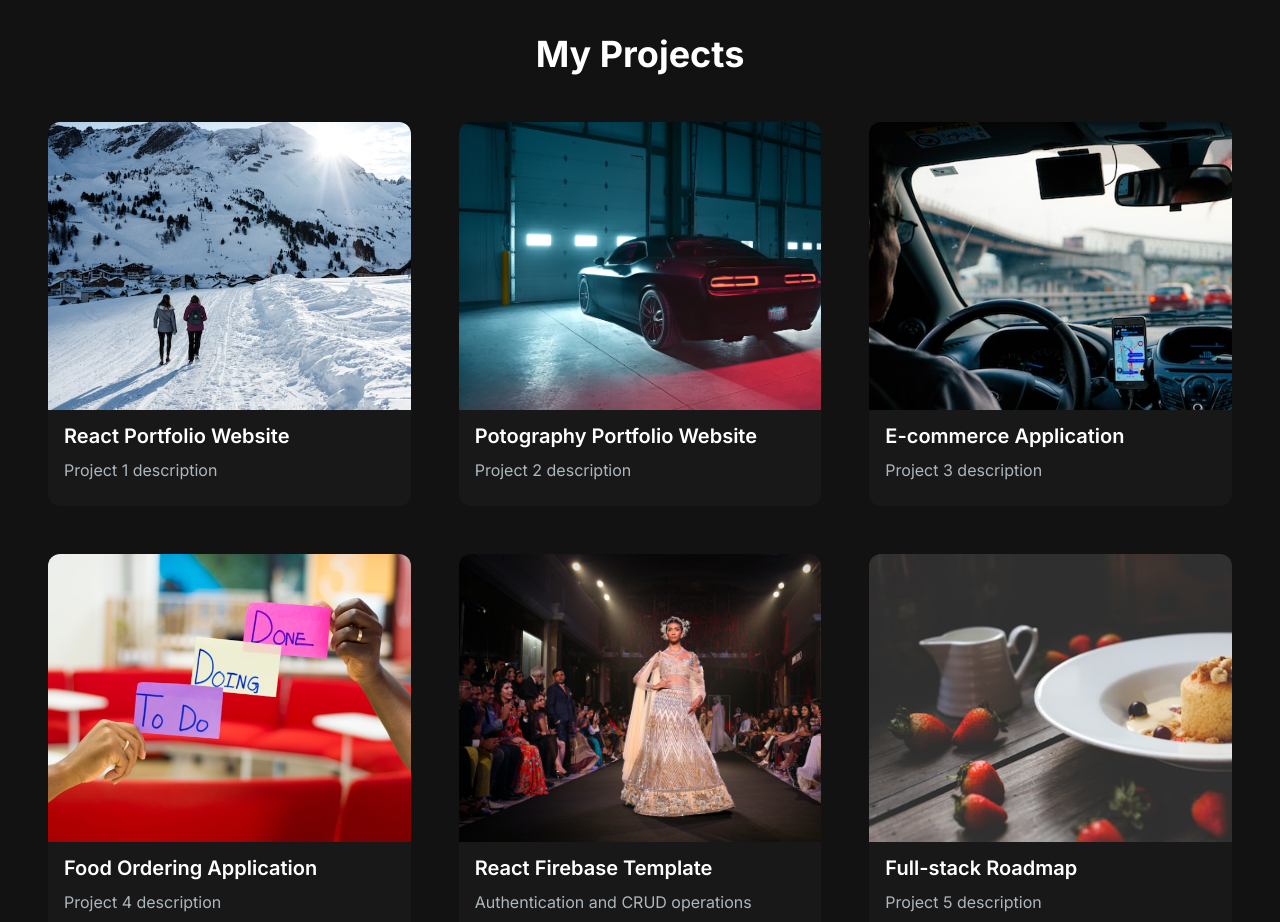
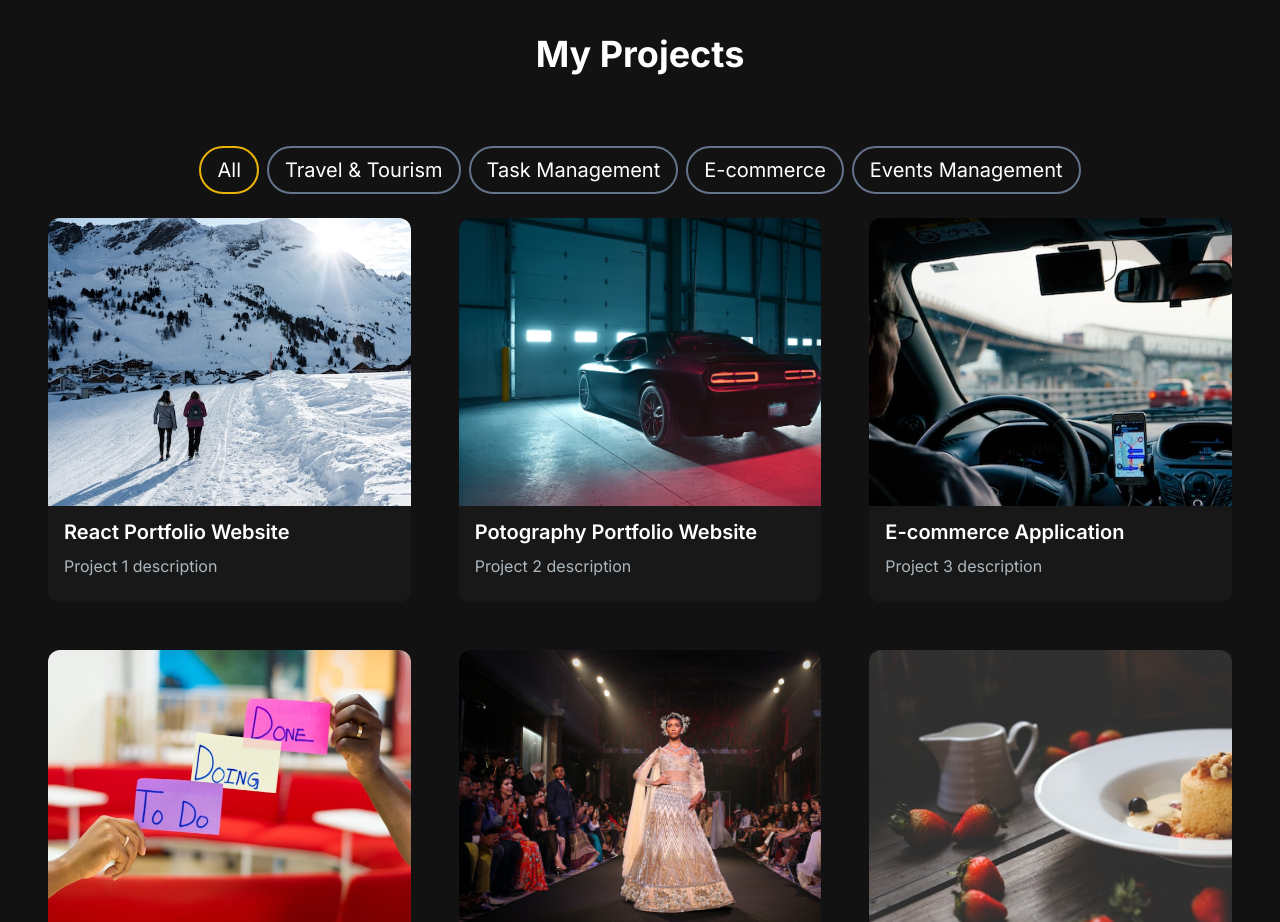
Before and after one commit to Rezwan66/shaikh-portfolio-nextjs, a Next.js app: page / in a window 1280 px wide. Shown: the part 1200-2122 px from the top of the page. Built offline with nearby package versions, Linux system fonts and the light colour scheme.

Commit message:
created project tag section

```diff
--- /dev/null
+++ b/src/app/components/ProjectTag.jsx
@@ -0,0 +1,10 @@
+const ProjectTag = () => {
+  return (
+    <>
+      <div>
+        <h2> HELLO I Am ProjectTag </h2>
+      </div>
+    </>
+  );
+};
+export default ProjectTag;
--- a/src/app/components/ProjectsSection.jsx
+++ b/src/app/components/ProjectsSection.jsx
@@ -69,10 +69,29 @@ const projectsData = [
 const ProjectsSection = () => {
   return (
     <>
+      {/* title */}
       <h2 className="text-center text-4xl font-bold text-white mt-4 mb-8 md:mb-12">
         {' '}
         My Projects{' '}
       </h2>
+      <div className="text-white flex flex-row justify-center items-center gap-2 py-6">
+        <button className="rounded-full border-2 border-yellow-500 px-4 py-2 text-xl cursor-pointer">
+          All
+        </button>
+        <button className="rounded-full border-2 border-slate-500 hover:border-white px-4 py-2 text-xl cursor-pointer">
+          Travel & Tourism
+        </button>
+        <button className="rounded-full border-2 border-slate-500 hover:border-white px-4 py-2 text-xl cursor-pointer">
+          Task Management
+        </button>
+        <button className="rounded-full border-2 border-slate-500 hover:border-white px-4 py-2 text-xl cursor-pointer">
+          E-commerce
+        </button>
+        <button className="rounded-full border-2 border-slate-500 hover:border-white px-4 py-2 text-xl cursor-pointer">
+          Events Management
+        </button>
+      </div>
+      {/* project cards */}
       <div className="grid md:grid-cols-3 gap-8 md:gap-12">
         {projectsData?.map(project => (
           <ProjectCard
```
